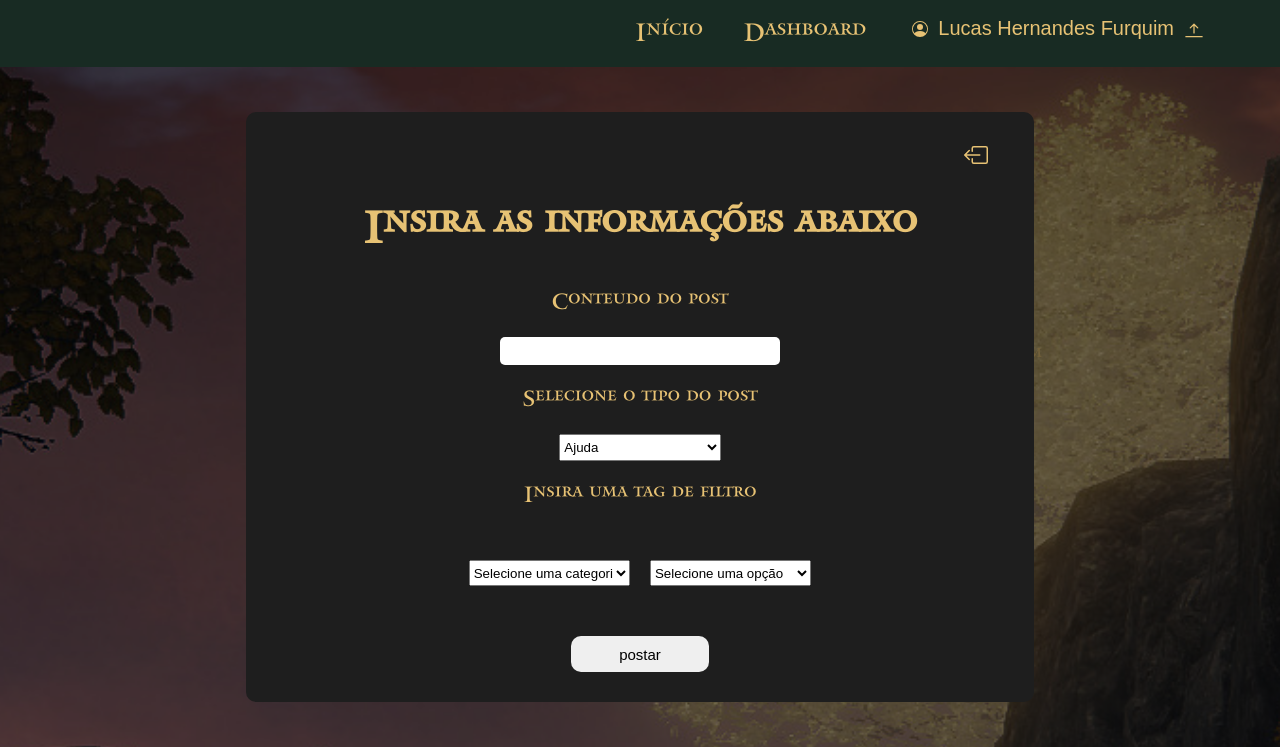
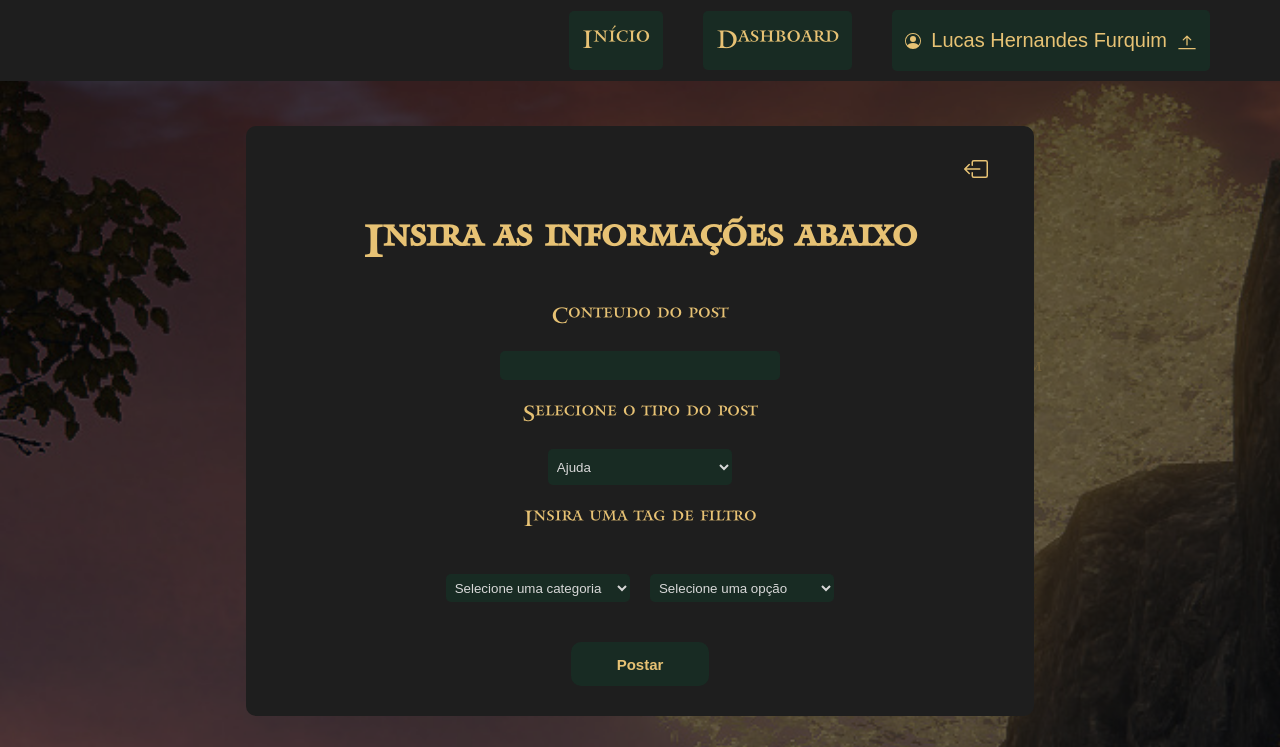
Before and after one commit to l-furquim/Projeto-individual, a website: page pages/home/home.html in a window 1280 px wide. Both pictures are taken after a click on the button "Contribuir". Shown: the top 747 px of the page. Drawn offline with Linux system fonts and the light colour scheme.

Commit message:
Alteração de cores na nav bar e nos campos do formulario de novo post

```diff
--- a/pages/home/home.html
+++ b/pages/home/home.html
@@ -67,7 +67,7 @@
             </select>
           </div>
 
-          <button>postar</button>
+          <button>Postar</button>
         </form>
     </div>
   </div>
--- a/pages/home/style.css
+++ b/pages/home/style.css
@@ -63,7 +63,7 @@
   border-radius: 10px;
 }
 .botao-contribuir:hover {
-  background-color: #292828;
+  background-color:#182b23;
   transition: 10ms;
   cursor:pointer;
 }
@@ -131,9 +131,12 @@
 
 .formulario-novo-post input {
   width: 60%;
-  height: 30%;
+  height: 40%;
   border-radius: 5px;
   border: none;
+  background-color: #182b23;
+  color:#d8d8d8 ;
+  font-size: 15px;
 }
 
 .formulario-novo-post button {
@@ -143,16 +146,25 @@
   font-size: 15px;
   border-radius: 10px;
   border:none;
+  background-color: #182b23;
   justify-content: center;
   align-items: center;
+  color: #e7c274;
+  padding: 10px;
+  font-weight: bold;
 }
 .formulario-novo-post button:hover {
   cursor: pointer;
 }
 
 .formulario-novo-post select {
-  height: 30%;
-  width: 35%;
+  height: 40%;
+  width: 40%;
+  background-color: #182b23;
+  color: #d8d8d8;
+  padding: 5px;
+  border:none;
+  border-radius: 5px;
 }
 .formulario-novo-post select:hover {
   cursor: pointer;
--- a/styles/style.css
+++ b/styles/style.css
@@ -330,9 +330,10 @@ body.troca-fundo {
   height: 30%;
   color:#e7c274;
   flex-direction: row;
-  background-color:#182b23;
+  background-color:#1e1e1e;
   padding: 10px;
   justify-content: center;
+  align-items: center;
 }
 
 .conteudoNav {
@@ -349,13 +350,14 @@ body.troca-fundo {
 
 .conteudoNav button {
   display: flex;
-  background: transparent;
   border:none;
   align-items: center;
   color: #e7c274;
   font-size: 20px;
-  margin-bottom: 10px;
   gap: 10px;
+  background-color: #182b23;
+  padding: 13px;
+  border-radius: 5px;
 }
 
 .conteudoNav button:hover{
@@ -365,6 +367,9 @@ body.troca-fundo {
 .conteudoNav a {
   text-decoration: none;
   color: #e7c274;
+  background-color: #182b23;
+  padding: 13px;
+  border-radius: 5px;
 }
 
 .containerInicio {
```
